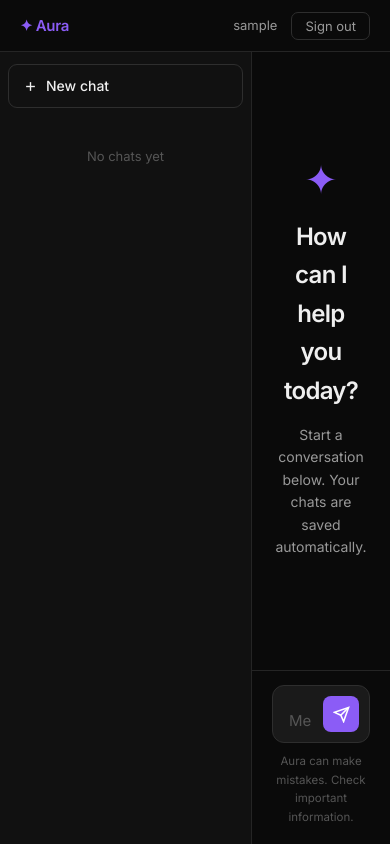
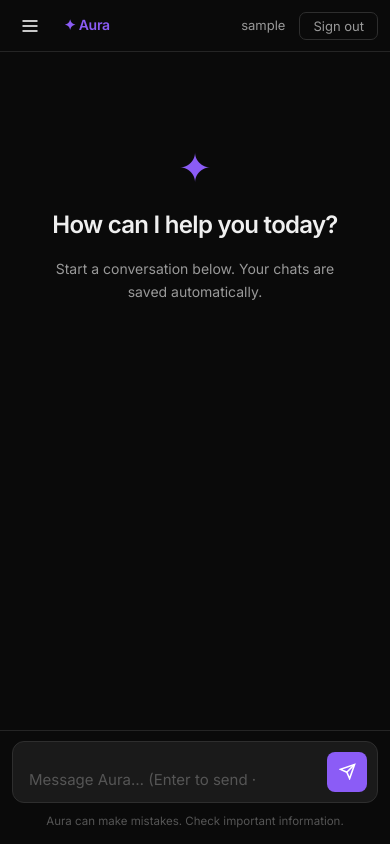
Before and after one commit to Jeyadharshini2509/AuraChat, a Django app: page / in a window 390 px wide. Run offline with Django 5.2, Linux system fonts and the light colour scheme; the visitor is signed in with stand-in values (Sample User, id 1); data that the repository does not hold is empty.

Commit message:
add mobile responsive layout

```diff
--- a/chat/static/chat/style.css
+++ b/chat/static/chat/style.css
@@ -525,3 +525,65 @@ body {
   transition: background .15s;
 }
 .auth-box button[type="submit"]:hover { background: #7C3AED; }
+
+
+/* ── Mobile responsive ───────────────────────────────────── */
+@media (max-width: 768px) {
+
+  /* Hide sidebar by default on mobile */
+  .sidebar {
+    position: fixed;
+    left: -260px;
+    top: 0;
+    height: 100%;
+    z-index: 300;
+    transition: left .25s ease;
+    padding-top: 60px;
+  }
+
+  /* Show sidebar when toggled */
+  .sidebar.is-open {
+    left: 0;
+    box-shadow: 4px 0 20px rgba(0,0,0,0.5);
+  }
+
+  /* Overlay behind open sidebar */
+  .sidebar-overlay {
+    display: none;
+    position: fixed;
+    inset: 0;
+    background: rgba(0,0,0,0.5);
+    z-index: 299;
+  }
+  .sidebar-overlay.is-open { display: block; }
+
+  /* Full width chat panel */
+  .chat-layout { height: calc(100vh - var(--topbar)); }
+  .panel { width: 100%; }
+
+  /* Topbar: add menu button space */
+  .topbar { padding: 0 12px; }
+  .brand { font-size: 14px; }
+
+  /* Menu toggle button */
+  .menu-btn {
+    background: none;
+    border: none;
+    color: var(--text);
+    cursor: pointer;
+    padding: 8px;
+    display: flex;
+    align-items: center;
+    margin-right: 8px;
+  }
+
+  /* Slightly tighter message area */
+  .messages, .msg-wrap { padding: 16px 12px 8px; }
+  .input-bar { padding: 10px 12px 14px; }
+
+  /* Full width bubbles on mobile */
+  .bubble { max-width: 88%; }
+
+  /* Bigger tap targets */
+  #send-btn { width: 40px; height: 40px; }
+}
--- a/chat/templates/chat/base.html
+++ b/chat/templates/chat/base.html
@@ -12,14 +12,38 @@
 <body>
 
   {% if user.is_authenticated %}
-  <header class="topbar">
+  <!-- <header class="topbar">
     <span class="brand">✦ Aura</span>
     <form action="{% url 'logout' %}" method="post" class="topbar-right">
       {% csrf_token %}
       <span class="username">{{ user.username }}</span>
       <button type="submit" class="signout-btn">Sign out</button>
     </form>
-  </header>
+  </header> -->
+  <header class="topbar">
+  {% if user.is_authenticated %}
+  <div style="display:flex;align-items:center;gap:8px;">
+    <button class="menu-btn" id="menu-btn" aria-label="Toggle menu">
+      <svg width="20" height="20" viewBox="0 0 24 24" fill="none" stroke="currentColor" stroke-width="2">
+        <line x1="3" y1="6" x2="21" y2="6"/>
+        <line x1="3" y1="12" x2="21" y2="12"/>
+        <line x1="3" y1="18" x2="21" y2="18"/>
+      </svg>
+    </button>
+    <span class="brand">✦ Aura</span>
+  </div>
+  <form action="{% url 'logout' %}" method="post" class="topbar-right">
+    {% csrf_token %}
+    <span class="username">{{ user.username }}</span>
+    <button type="submit" class="signout-btn">Sign out</button>
+  </form>
+  {% else %}
+  <span class="brand">✦ Aura</span>
+  {% endif %}
+</header>
+
+<!-- Overlay for mobile sidebar -->
+<div class="sidebar-overlay" id="sidebar-overlay"></div>
   {% endif %}
 
   <main>{% block content %}{% endblock %}</main>
@@ -56,6 +80,30 @@
         }
       });
     }
+    // Mobile sidebar toggle
+var menuBtn = document.getElementById('menu-btn');
+var sidebar = document.querySelector('.sidebar');
+var overlay = document.getElementById('sidebar-overlay');
+
+function toggleSidebar() {
+  if (!sidebar) return;
+  sidebar.classList.toggle('is-open');
+  overlay.classList.toggle('is-open');
+}
+
+function closeSidebar() {
+  if (!sidebar) return;
+  sidebar.classList.remove('is-open');
+  overlay.classList.remove('is-open');
+}
+
+if (menuBtn) menuBtn.addEventListener('click', toggleSidebar);
+if (overlay) overlay.addEventListener('click', closeSidebar);
+
+// Close sidebar when a thread is clicked on mobile
+document.addEventListener('htmx:beforeRequest', function() {
+  closeSidebar();
+});
 
     // ── KEY FIX: show the user bubble IMMEDIATELY when they hit send ──
     // This fires BEFORE HTMX makes the network request, so the message
```
